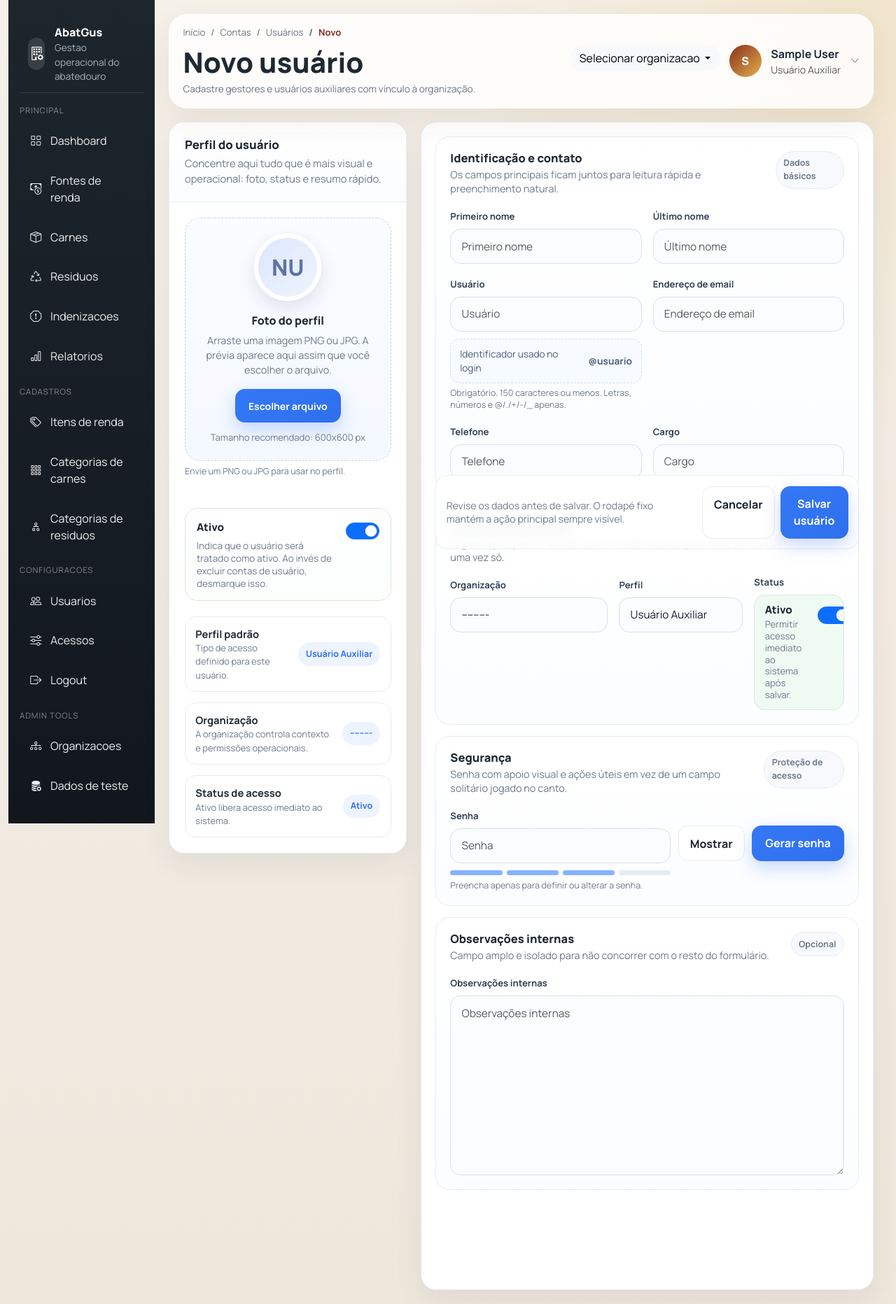
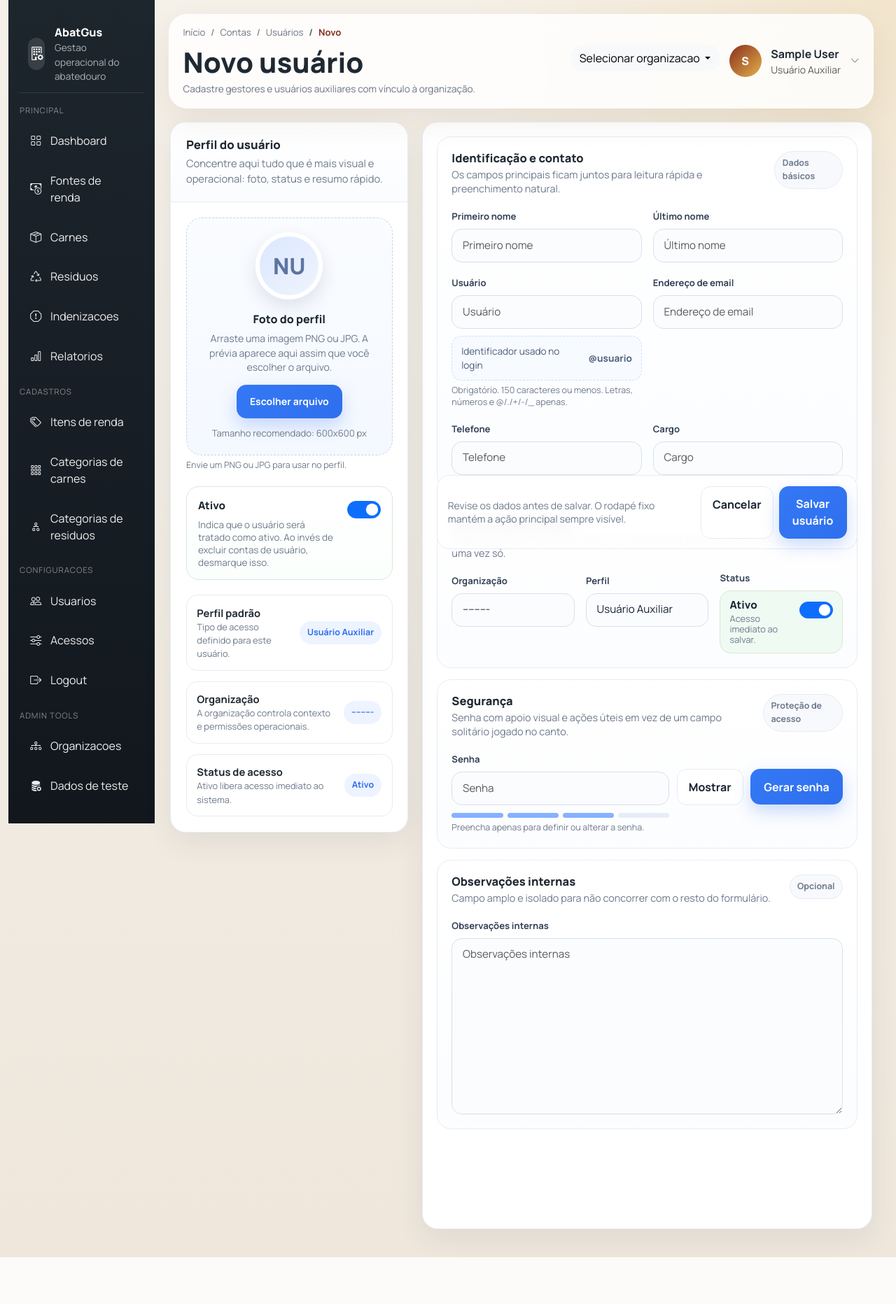
Before and after one commit to danielperitofd/AbatGus, a Django app: page /contas/usuarios/novo/ in a window 1280 px wide. Shown: the whole page at 70% size. After the commit the page ends 1797 px from the top, so only its background shows below. Run offline with Django 5.2, Linux system fonts and the light colour scheme; the visitor is signed in with stand-in values (Sample User, id 1); data that the repository does not hold is empty.

Commit message:
Refine user form save flow and avatar preview

```diff
--- a/accounts/forms.py
+++ b/accounts/forms.py
@@ -49,6 +49,9 @@ class UserForm(BootstrapFormMixin, forms.ModelForm):
             "is_active",
             "password",
         ]
+        widgets = {
+            "avatar": forms.FileInput(),
+        }
 
     def __init__(self, *args, **kwargs):
         super().__init__(*args, **kwargs)
--- a/accounts/views.py
+++ b/accounts/views.py
@@ -1,3 +1,5 @@
+from django.contrib import messages
+from django.contrib.auth import update_session_auth_hash
 from django.contrib.auth.views import LoginView, LogoutView
 from django.urls import reverse_lazy
 from django.views.generic import CreateView, ListView, UpdateView
@@ -35,10 +37,12 @@ class UserCreateView(OrganizationManagerRequiredMixin, CreateView):
     model = User
     form_class = UserForm
     template_name = "accounts/user_form.html"
-    success_url = reverse_lazy("accounts:list")
 
     def get_effective_organization(self):
         return getattr(self.request, "current_organization", None) or getattr(self.request.user, "organization", None)
+
+    def get_success_url(self):
+        return reverse_lazy("accounts:update", kwargs={"pk": self.object.pk})
 
     def get_form(self, form_class=None):
         form = super().get_form(form_class)
@@ -60,15 +64,22 @@ class UserCreateView(OrganizationManagerRequiredMixin, CreateView):
         context["form_variant"] = "user"
         return context
 
+    def form_valid(self, form):
+        response = super().form_valid(form)
+        messages.success(self.request, "Usuário salvo com sucesso.")
+        return response
+
 
 class UserUpdateView(OrganizationManagerRequiredMixin, UpdateView):
     model = User
     form_class = UserForm
     template_name = "accounts/user_form.html"
-    success_url = reverse_lazy("accounts:list")
 
     def get_effective_organization(self):
         return getattr(self.request, "current_organization", None) or getattr(self.request.user, "organization", None)
+
+    def get_success_url(self):
+        return reverse_lazy("accounts:update", kwargs={"pk": self.object.pk})
 
     def get_form(self, form_class=None):
         form = super().get_form(form_class)
@@ -101,3 +112,11 @@ class UserUpdateView(OrganizationManagerRequiredMixin, UpdateView):
         context["page_description"] = "Ajuste permissões operacionais e dados de acesso."
         context["form_variant"] = "user"
         return context
+
+    def form_valid(self, form):
+        password_changed = bool(form.cleaned_data.get("password"))
+        response = super().form_valid(form)
+        if self.object.pk == self.request.user.pk and password_changed:
+            update_session_auth_hash(self.request, self.object)
+        messages.success(self.request, "Usuário atualizado com sucesso.")
+        return response
--- a/static/css/app.css
+++ b/static/css/app.css
@@ -1349,6 +1349,9 @@ input[type="file"] {
   --ua-primary: #2f6fed;
   --ua-primary-soft: #edf3ff;
   --ua-shadow: 0 14px 40px rgba(29, 45, 80, 0.08);
+  max-width: 1380px;
+  margin: 0 auto;
+  padding: 0 2px 20px;
 }
 
 .user-admin-page__header {
@@ -1459,18 +1462,22 @@ input[type="file"] {
   padding: 1.35rem;
 }
 
+.user-admin-sidebar__section + .user-admin-sidebar__section {
+  padding-top: 0;
+}
+
 .user-admin-sidebar .upload-zone {
   position: relative;
   border: 1.5px dashed #c9d5e7;
   background: linear-gradient(180deg, #fafcff, #f4f8ff);
   border-radius: 22px;
-  min-height: 280px;
+  min-height: 250px;
   display: flex;
   flex-direction: column;
   align-items: center;
   justify-content: center;
   text-align: center;
-  padding: 1.4rem;
+  padding: 1.25rem;
   transition: 0.2s ease;
   cursor: pointer;
 }
@@ -1519,9 +1526,9 @@ input[type="file"] {
 }
 
 .upload-meta {
-  margin: 0.45rem 0 1rem;
+  margin: 0.4rem 0 0.9rem;
   color: var(--ua-muted);
-  font-size: 0.9rem;
+  font-size: 0.88rem;
   line-height: 1.45;
   max-width: 240px;
 }
@@ -1647,13 +1654,13 @@ input[type="file"] {
 
 .user-admin-main .form-control,
 .user-admin-main .form-select {
-  min-height: 50px;
+  min-height: 48px;
   border-radius: 15px;
   border: 1px solid #d7e0ec;
   background: #fbfcfe;
   color: #162033;
-  font-size: 0.96rem;
-  padding: 0.78rem 0.95rem;
+  font-size: 0.95rem;
+  padding: 0.72rem 0.92rem;
   box-shadow: none !important;
 }
 
@@ -1664,7 +1671,7 @@ input[type="file"] {
 }
 
 .user-admin-main textarea.form-control {
-  min-height: 150px;
+  min-height: 170px;
   resize: vertical;
 }
 
@@ -1709,6 +1716,17 @@ input[type="file"] {
   padding: 0.75rem 0.9rem;
   height: auto;
   overflow: hidden;
+  min-height: 100%;
+}
+
+.user-admin-status-col {
+  display: flex;
+  flex-direction: column;
+}
+
+.switch-card--compact {
+  padding: 0.68rem 0.82rem;
+  min-height: 88px;
 }
 
 .switch-row {
@@ -1728,8 +1746,9 @@ input[type="file"] {
 .switch-row p {
   margin: 0;
   color: var(--ua-muted);
-  font-size: 0.82rem;
-  line-height: 1.28;
+  font-size: 0.8rem;
+  line-height: 1.18;
+  max-width: 150px;
 }
 
 .switch-row .form-check {
@@ -1794,6 +1813,10 @@ input[type="file"] {
 }
 
 @media (max-width: 768px) {
+  .user-admin-page {
+    padding-bottom: 12px;
+  }
+
   .user-admin-page__header {
     flex-direction: column;
   }
--- a/templates/accounts/user_form.html
+++ b/templates/accounts/user_form.html
@@ -16,7 +16,7 @@
         <label class="upload-zone" for="{{ form.avatar.id_for_label }}" data-avatar-dropzone="true">
           <span class="avatar-preview" data-avatar-initials="true">
             {% if form.instance.avatar %}
-              <img src="{{ form.instance.avatar.url }}" alt="{{ form.instance.display_name|default:form.instance.username }}" data-avatar-preview="true">
+              <img src="{{ form.instance.avatar.url }}" alt="{{ form.instance.display_name|default:form.instance.username }}" class="avatar-preview__image" data-avatar-preview="true">
             {% else %}
               {{ form.instance.display_name|default:"NU"|slice:":2"|upper }}
             {% endif %}
@@ -140,7 +140,7 @@
         </div>
 
         <div class="row g-3">
-          <div class="col-md-5">
+          <div class="col-md-4">
             <label class="form-label">{{ form.organization.label }}</label>
             {{ form.organization }}
             {% if form.organization.errors %}<div class="text-danger small mt-1">{{ form.organization.errors|join:", " }}</div>{% endif %}
@@ -152,13 +152,13 @@
             {% if form.role.errors %}<div class="text-danger small mt-1">{{ form.role.errors|join:", " }}</div>{% endif %}
           </div>
 
-          <div class="col-md-3">
+          <div class="col-md-4 user-admin-status-col">
             <label class="form-label d-block">{% trans "Status" %}</label>
-            <div class="switch-card">
+            <div class="switch-card switch-card--compact">
               <div class="switch-row">
                 <div>
                   <h6>{% trans "Ativo" %}</h6>
-                  <p>{% trans "Permitir acesso imediato ao sistema após salvar." %}</p>
+                  <p>{% trans "Acesso imediato ao salvar." %}</p>
                 </div>
                 <div class="form-check form-switch m-0">
                   {{ form.is_active.as_widget }}
```
Also changed, not shown: HISTORICO_IMPLEMENTACOES.md (+30 -0 lines).
